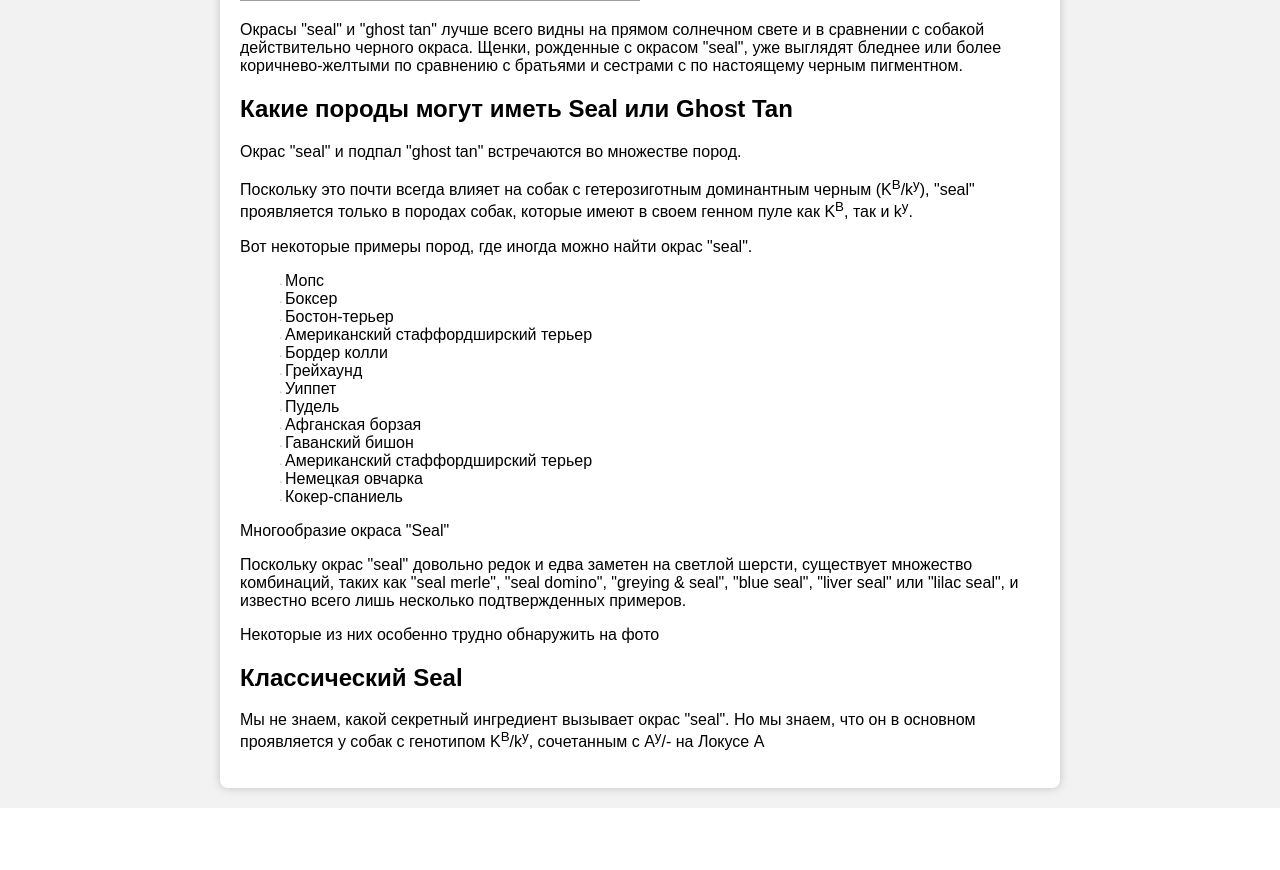
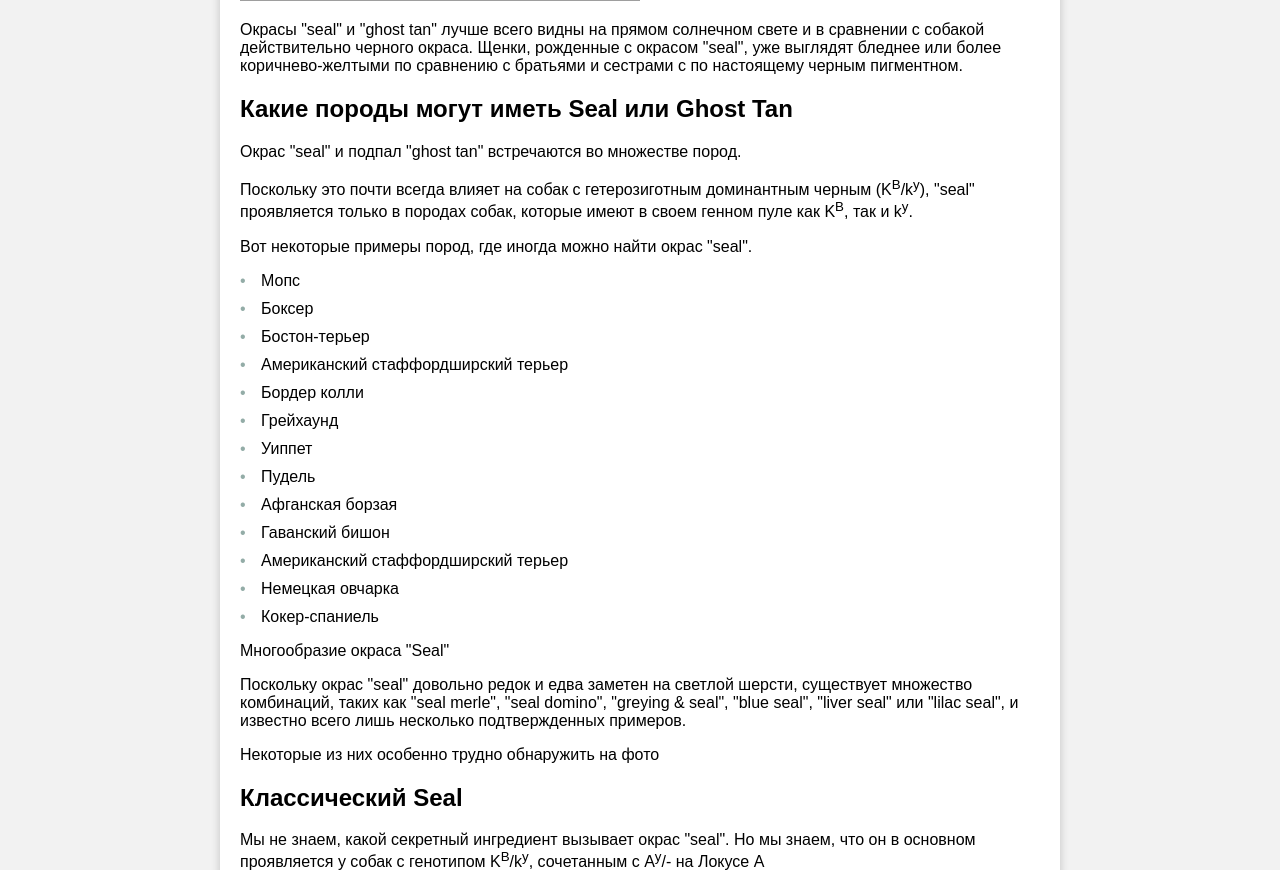
Before and after one commit to BloodthirstyWolf/TranslatorPortfolio-, a PHP site: page / in a window 1280 px wide. Shown: the part 1719-2589 px from the top of the page. Before the commit the page ends 2527 px from the top, so only its background shows below. Run offline with PHP 8.4, Linux system fonts and the light colour scheme; grey boxes are pictures that could not be loaded.

Commit message:
Update Styles.css

```diff
--- a/Styles.css
+++ b/Styles.css
@@ -29,6 +29,11 @@ img {
 
 .bilingual-list {
   list-style-type: none;
+  padding-left: 0; /* Убираем отступ слева у списка */
+}
+
+.bilingual-list li {
+  margin-bottom: 10px; /* Добавляем небольшой отступ снизу между элементами списка */
 }
 
 .bilingual-list li::before {
@@ -36,5 +41,6 @@ img {
   color: #93ACA7; /* Задаем цвет маркера */
   display: inline-block;
   width: 1em; /* Ширина маркера */
-  font-size: 5px;
+  font-size: 1em; /* Уменьшаем размер шрифта маркера */
+  margin-right: 5px; /* Добавляем небольшой отступ между маркером и текстом */
 }
```
